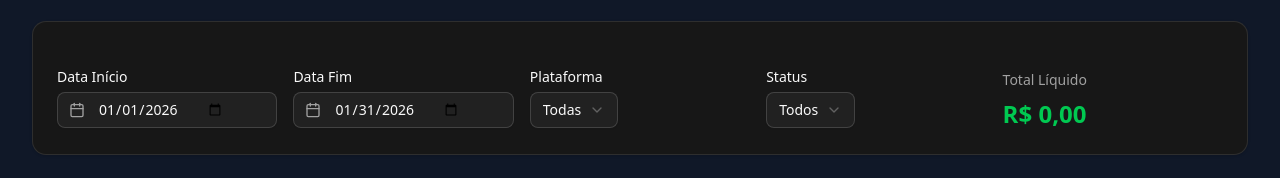
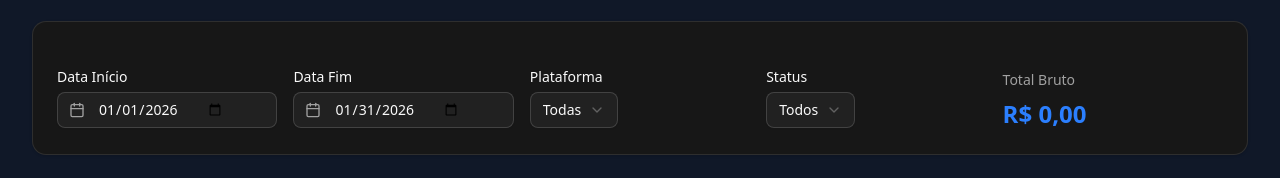
Before and after one commit to leonardovoliveira/sistema-atendimentos, a React (Vite) app: page /extrato in a window 1280 px wide. Shown: the part 128-306 px from the top of the page. Built offline with nearby package versions, Linux system fonts and the light colour scheme.

Commit message:
feat: Change Extrato total from Liquid to Gross

```diff
--- a/src/pages/Extrato.jsx
+++ b/src/pages/Extrato.jsx
@@ -210,7 +210,7 @@ function Extrato({ atendimentos: propAtendimentos = [], setAtendimentos: setProp
     }).sort((a, b) => new Date(a.data_atendimento) - new Date(b.data_atendimento));
   }, [localAtendimentos, dataInicio, dataFim, filtroPlataforma, filtroStatus]);
 
-  const totalLiquidoFiltrado = atendimentosFiltrados.reduce((acc, atendimento) => acc + calcularValorLiquido(atendimento), 0);
+  const totalBrutoFiltrado = atendimentosFiltrados.reduce((acc, atendimento) => acc + calcularValorBruto(atendimento), 0);
 
   const handleExcluir = (id) => {
     if (window.confirm('Tem certeza que deseja excluir este atendimento?')) {
@@ -306,9 +306,9 @@ function Extrato({ atendimentos: propAtendimentos = [], setAtendimentos: setProp
             </Select>
           </div>
           <div className="space-y-2 flex flex-col justify-end">
-            <Label className="text-sm font-medium text-muted-foreground">Total Líquido</Label>
-            <span className="text-2xl font-bold text-green-500">
-              {totalLiquidoFiltrado.toLocaleString('pt-BR', { style: 'currency', currency: 'BRL' })}
+            <Label className="text-sm font-medium text-muted-foreground">Total Bruto</Label>
+            <span className="text-2xl font-bold text-blue-500">
+              {totalBrutoFiltrado.toLocaleString('pt-BR', { style: 'currency', currency: 'BRL' })}
             </span>
           </div>
         </CardContent>
```
